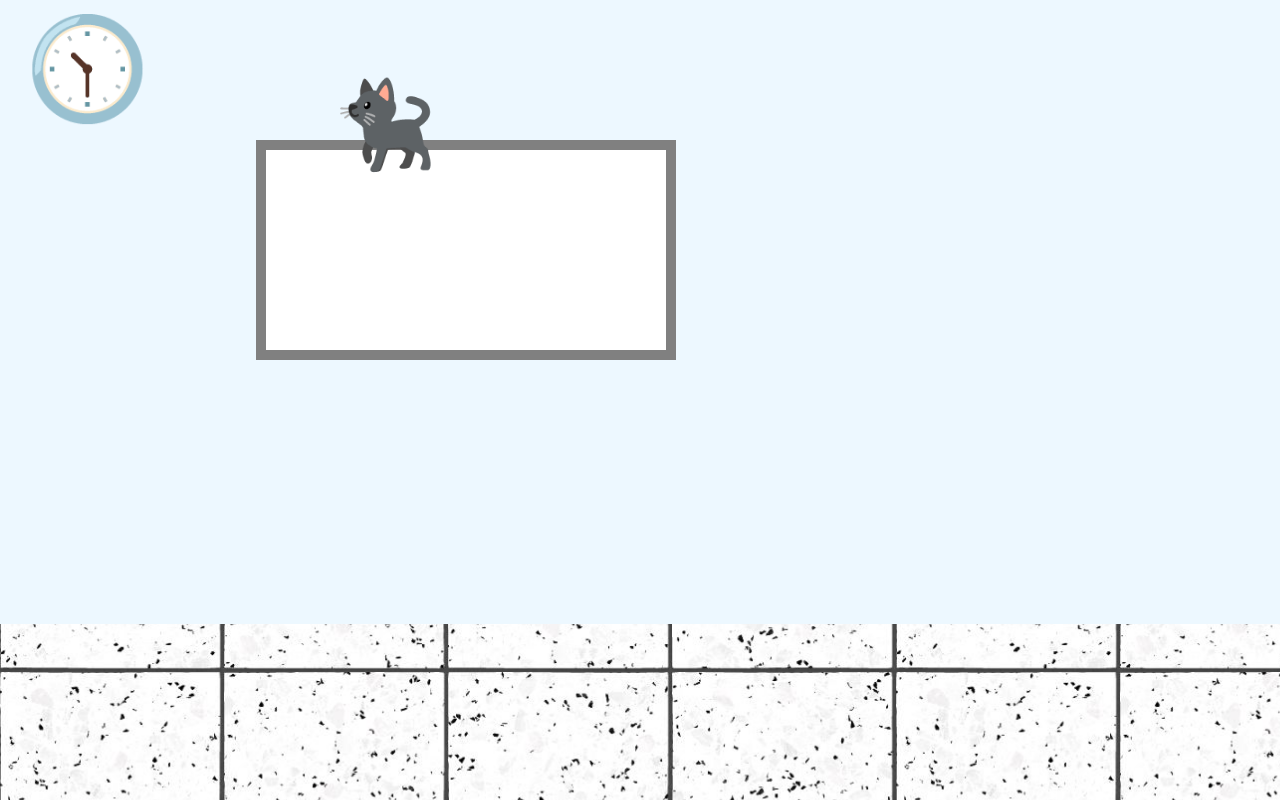
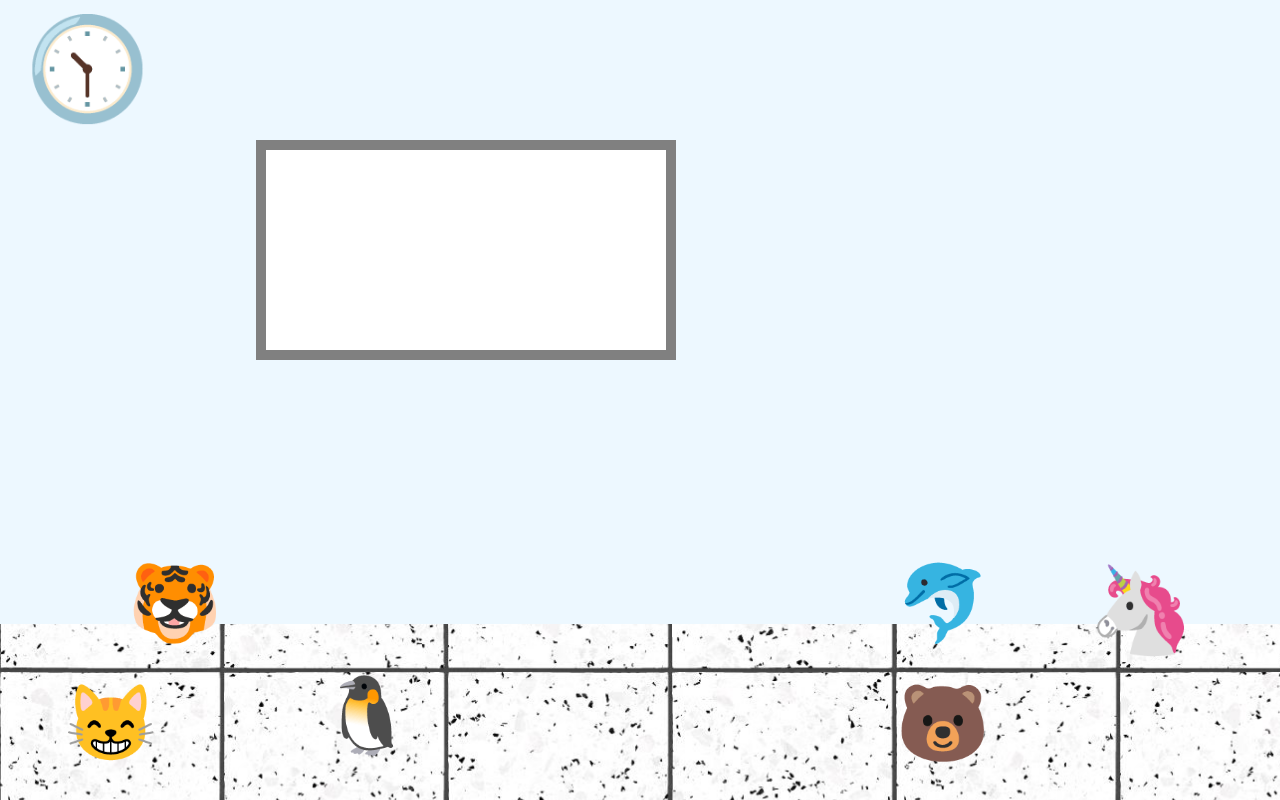
Before and after one commit to zainac2028/CS1-CSS-Town, a plain HTML site: page index.html in a window 1280 px wide. Drawn offline with Linux system fonts and the light colour scheme.

Commit message:
added lots of animal

```diff
--- a/index.html
+++ b/index.html
@@ -20,12 +20,12 @@
 
   </div>
 
-   <span id="fox">🦊</span>
+    <span id="fox">🦊</span>
     <span id="penguin">🐧</span>
     <span id="pigeon">🐦</span>
     <span id="cow">🐮</span>
     <span id="koala">🐨</span>
-    <span id="lion">🦁</span>
+    <span id="tiger">🐯</span>
     <span id="duck">🦆</span>
     <span id="bear">🐻</span>
     <span id="unicorn">🦄</span>
@@ -34,7 +34,8 @@
     <span id="dolphin">🐬</span>
     <span id="turtle">🐢</span>
     <span id="snake">🐍</span>
-    <span id="cat">🐈‍⬛</span>
+    <span id="cat">😸</span>
+    <span id="dog"></span>
 
 
 
--- a/style.css
+++ b/style.css
@@ -34,9 +34,50 @@ body {
 }
 
 #cat {
+    font-size: 75px;
+    position: absolute;
+    z-index: 20;
+    top: 85%;
+    left: 5%;
+
+}
+
+#tiger {
+    font-size: 75px;
+    position: absolute;
+    z-index: 20;
+    top: 70%;
+    left: 10%;
+}
+
+#dolphin {
+    font-size: 75px;
+    position: absolute;
+    z-index: 20;
+    top: 70%;
+    left: 70%;
+}
+
+#unicorn {
     font-size: 85px;
     position: absolute;
     z-index: 20;
-    top: 75px;
+    top: 70%;
+    left: 85%
+}
 
+#penguin {
+    font-size: 75px;
+    position: absolute;
+    z-index: 20;
+    top: 84%;
+    left: 25%;
 }
+
+#bear {
+    font-size: 75px;
+    position: absolute;
+    z-index: 20;
+    top: 85%;
+    left: 70%;
+}
```
